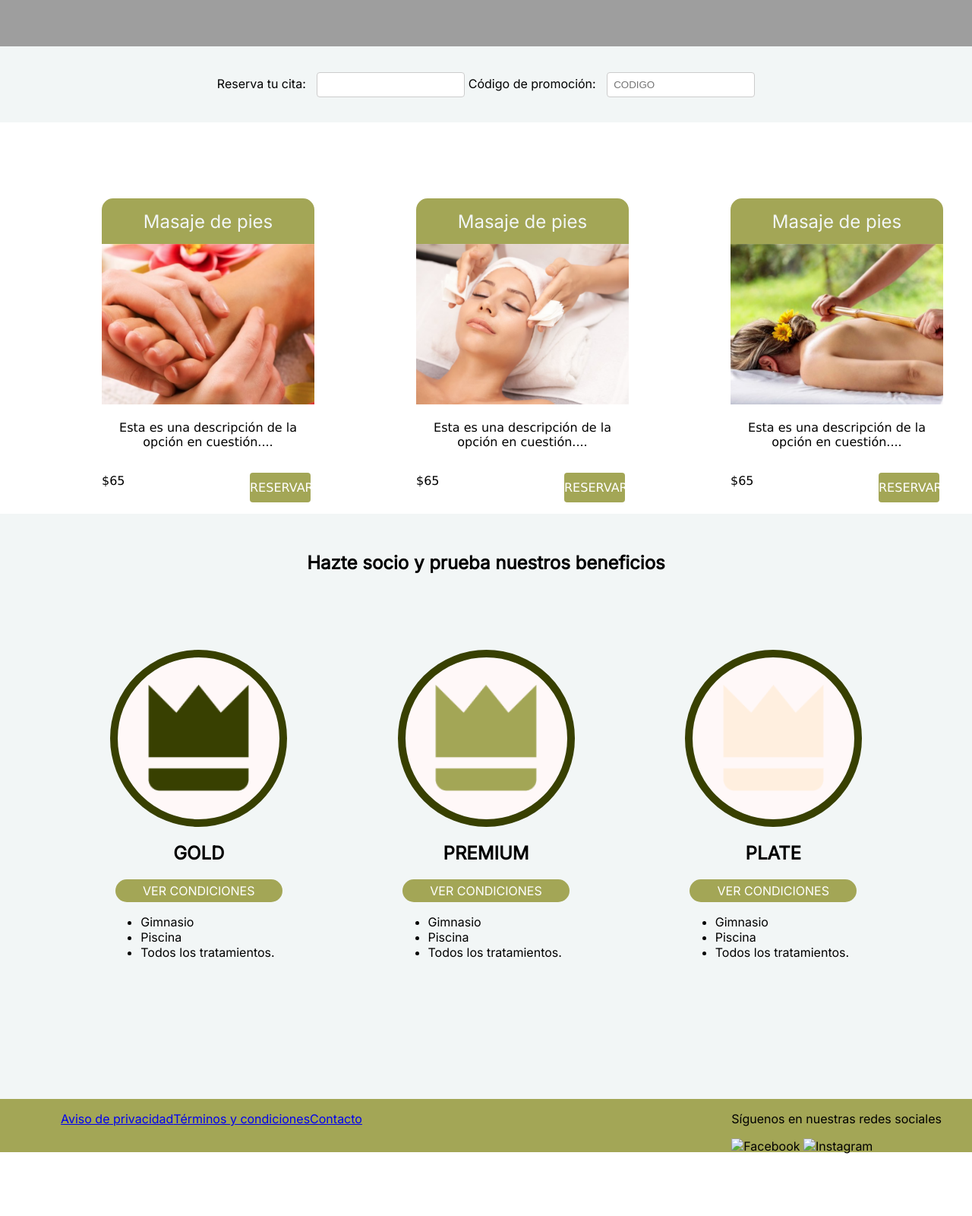
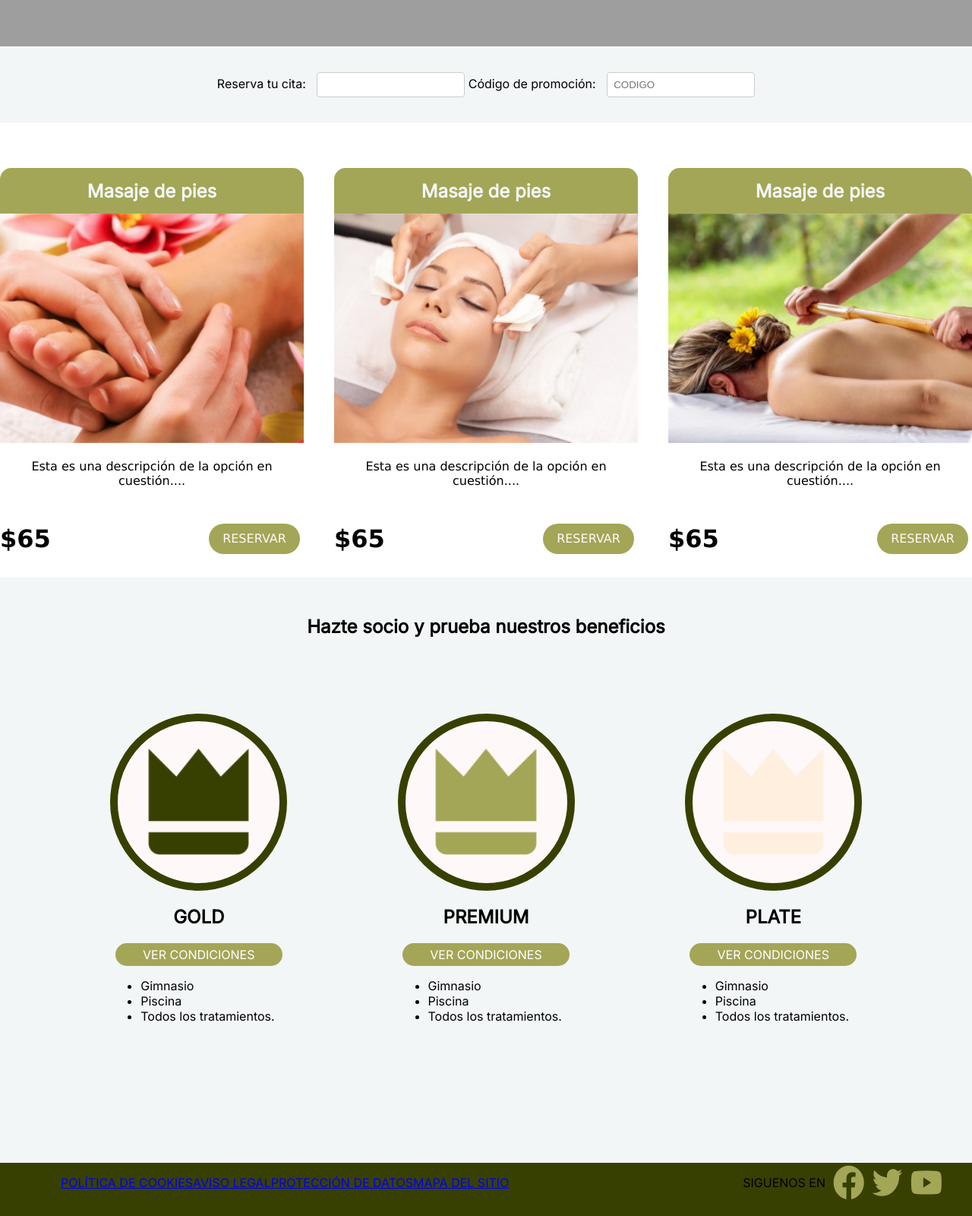
Before and after one commit to juansuarezb/SpaWeb---SPA, a plain HTML site: page index.html in a window 1280 px wide. Shown: the part 739-2339 px from the top of the page at 76% size. Before the commit the page ends 2257 px from the top, so only its background shows below. Drawn offline with Linux system fonts and the light colour scheme; grey boxes are pictures that could not be loaded; a web font is replaced by a local one.

Commit message:
Update: Actualizacion del index.html FINAL (Efectos sobre divs y pequeña mejora al footer

```diff
--- a/index.html
+++ b/index.html
@@ -45,7 +45,7 @@
       <div class="imagen-principal">
         <div class="mensaje-bienvenida">
           <h1>SPA - Jodos</h1>
-          <p style="font-family: 'Inter', 'sans-serif'; font-style: bold; font-size: 32px">
+          <p>
             Regálate un momento de paz y <br> consiente a tu piel en el mejor lugar
           </p>
         </div>
@@ -111,7 +111,6 @@
             </div>
           </div>
         </div>
-        </div>
       </section>
       <section class="membresias">
         <h1>Hazte socio y prueba nuestros beneficios</h1>
@@ -171,15 +170,17 @@
       <div class="footer-content">
         <div class="footer-links">
           <ul>
-            <li><a href="#">Aviso de privacidad</a></li>
-            <li><a href="#">Términos y condiciones</a></li>
-            <li><a href="#">Contacto</a></li>
+            <li><a href="#">POLÍTICA DE COOKIES</a></li>
+            <li><a href="#">AVISO LEGAL</a></li>
+            <li><a href="#">PROTECCIÓN DE DATOS</a></li>
+            <li><a href="#">MAPA DEL SITIO</a></li>
           </ul>
         </div>
         <div class="footer-social">
-          <p>Síguenos en nuestras redes sociales</p>
-          <img src="assets/facebook.png" alt="Facebook" />
-          <img src="assets/instagram.png" alt="Instagram" />
+          <p>SIGUENOS EN</p>
+          <img src="assets/rs_facebook.png" alt="Facebook"/>
+          <img src="assets/rs_twiter.png" alt="Twitter"/>
+          <img src="assets/rs_youtube.png" alt="Youtube"/>
         </div>
       </div>
     </footer>
--- a/styles/styles.css
+++ b/styles/styles.css
@@ -1,13 +1,11 @@
-
-
 *, *::before, *::after {
   box-sizing: border-box;
 }
 
 /* Reset básico */
 html, body {
-    margin: 0;
-    padding: 0;
+    margin: 0 !important;
+    padding: 0 !important;
     width: 100%;
     height: 100%;
     font-family: 'Inter', sans-serif;
@@ -15,12 +13,22 @@ html, body {
 }
 
 /* HEADER */
-.header, .footer {
+.header {
     display: flex;
     justify-content: space-between;
     align-items: center;
     height: 70px;
     background-color: #A3A656;
+    padding: 0 40px; /* espacio interno para separarlo de los bordes */
+    box-sizing: content-box;
+}
+
+.footer{
+    display: flex;
+    justify-content: space-between;
+    align-items: center;
+    height: 70px;
+    background-color: #384001;
     padding: 0 40px; /* espacio interno para separarlo de los bordes */
     box-sizing: content-box;
 }
@@ -99,12 +107,25 @@ html, body {
 
 }
 
+
+.mensaje-bienvenida {
+    display: flex;
+    flex-direction: column;
+    align-items: center;
+    justify-content: flex-start;
+    width: fit-content;
+    height: fit-content;
+    align-items: center;
+}
+
 .main-content > .imagen-principal > .mensaje-bienvenida > h1 {
     width: fit-content;
     font-family: 'Romanesco', cursive;
     font-weight: normal;
     font-size: 6em;
+    margin-top: 0;
 }
+
 
 .main-content >  .separador > .formulario{
     width: fit-content;
@@ -113,8 +134,10 @@ html, body {
 
 .servicios{
     display: flex;
-    flex-direction: row;
-    margin-top: 100px;
+    justify-content: center;
+    align-items: center;
+    gap: 40px;
+    margin-top: 60px;
 }
 
 
@@ -151,15 +174,12 @@ html, body {
 }
 
 
-
-
 .contenedor{
     text-align: center;
     font-family: Verdana, Geneva, Tahoma, sans-serif;
     font-size: 16px;
     border-radius: 15px 15px 0 0;
-    width: 280px;
-    margin-left: 134px;
+    width: 400px;
 }
 
 
@@ -194,23 +214,24 @@ html, body {
 
 }
 
-.contenedor .precioanterior{
-    color: #FF0000;
-    text-decoration: line-through;
-    margin: 10px 50px;
-}
 
 .add-button{
     background-color:#A3A656;
     border-radius: 4px;
     margin: 15px 5px;
     padding: 10px 0px;
+    width: 30%;
+    height: 40px;
+    display: flex;
+    border-radius: 35px 35px 35px 35px;
+    justify-content: center;
 }
 
 
-.add-button a{
+.add-button a {
     text-decoration: none;
-    color: #FFFF;
+    color: rgb(255, 249, 249); /* o blanco si el fondo es oscuro */
+    font-weight: normal;
 }
 
 
@@ -266,23 +287,61 @@ footer > .footer-content > .footer-links > ul{
   height: 60px;
   border-radius: 15px 15px 0 0;
   color: #F2F6F6;
+
 }
 
-.servicio-titulo > h1{
-font-family: 'Inter', sans-serif;
-font-weight: normal;
-font-size: 1.5em;
+.servicio-titulo > h1, .mensaje-bienvenida > p{
+    font-family: 'Inter', sans-serif;
+    font-weight: bold;
+    font-size: 1.5em;
 }
 
 .pago{
     display: flex;
     justify-content: space-between;
+    align-items: center;
 }
 
-.pago > .add-button{
-    width: 80px;
+
+.pago > p{
+    font-size: 32px;
+    font-weight: bold;
 }
-
 .header > .izquierda > .menu > li > a:hover, footer > .footer-content > .footer-links > ul > li > a:hover {
     color: #FFFF00
 }
+
+.contenedor:hover, .membresia:hover {
+    box-shadow: 0 4px 8px rgba(0, 0, 0, 0.2);
+    transition: all 0.3s ease;
+    transform: scale(1.05);
+}
+
+
+
+.footer-social {
+    display: flex;
+    flex-direction:row;
+    align-items: center;
+    gap: 10px;
+}
+
+
+@media (max-width: 768px) {
+  .servicios,
+  .tarjetas {
+    flex-direction: column;
+    gap: 20px;
+  }
+
+  .contenedor,
+  .membresia {
+    width: 90%;
+  }
+
+  .main-content > .imagen-principal {
+    padding-left: 20px;
+    padding-top: 80px;
+    text-align: center;
+  }
+}
```
